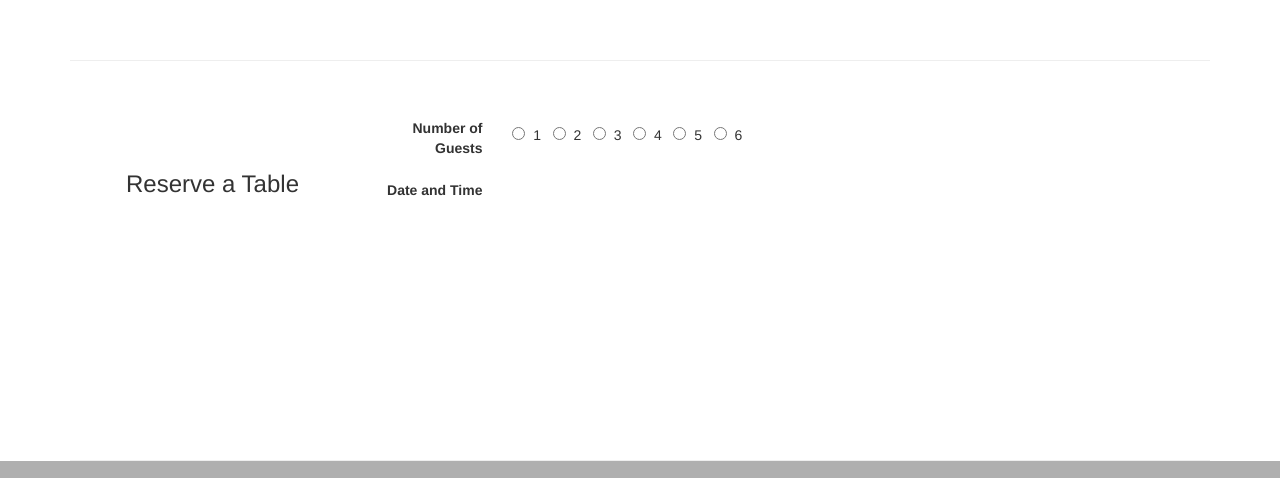
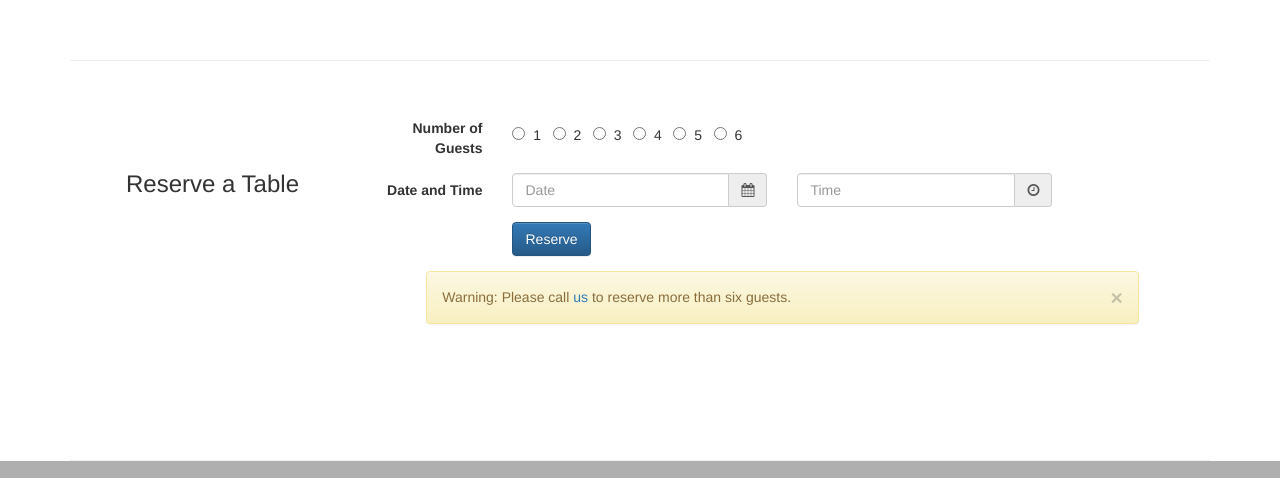
Before and after one commit to sersajar/conFusion3, a plain HTML site: page conFusion/index.html in a window 1280 px wide. Shown: the part 1654-2132 px from the top of the page. Drawn offline with nearby package versions, Linux system fonts and the light colour scheme.

Commit message:
finishing guests form week2

```diff
--- a/conFusion/index.html
+++ b/conFusion/index.html
@@ -190,8 +190,10 @@
                 <p style="padding: 20px;"></p>
                 <h3 align="center">Reserve a Table</h3>
             </div>
+
             <div class="col-xs-12 col-sm-9">
                 <form class="form-horizontal" role="form">
+
                     <div class="form-group">
                         <label class="col-sm-2 control-label">Number of Guests</label>
                         <div class="col-sm-10">
@@ -204,13 +206,57 @@
                             <input type="radio" name="number" value="6">&nbsp;&nbsp;6&nbsp;&nbsp;
                         </div>
                     </div>
+
+                    <!-- SMOKING SECTION
+                    <div class="form-group">
+                       <label class="control-label col-sm-2 col-xs-12">Section</label>
+                       <div class="col-sm-10 col-xs-12">
+                         <div class="btn-group" data-toggle="buttons">
+                           <label class="btn btn-success active">
+                             <input type="radio" name="options" id="option1" autocomplete="off" checked>Non Smoking
+                           </label>
+                           <label class="btn btn-danger">
+                          <input type="radio" name="options" id="option2" autocomplete="off">Smoking
+                           </label>
+                         </div>
+                       </div>
+                    </div> END SMOKING SECTION -->
+
                     <div class="form-group has-feedback has-feedback-right">
                         <label class="col-sm-2 control-label">Date and Time</label>
 
-                        <!-- ...............voy por aqui.................... -->
+                        <div class="col-xs-6 col-sm-4">
+                            <div class="input-group">
+                              <input type="text" class="form-control" placeholder="Date">
+                                <span class="input-group-addon"><i class="fa fa-calendar"></i></span>
+                            </div>
+                        </div>
+
+                        <div class="col-xs-6 col-sm-4">
+                            <div class="input-group">
+                              <input type="text" class="form-control" placeholder="Time">
+                                <span class="input-group-addon"><i class="fa fa-clock-o"></i></span>
+                            </div>
+                        </div>
                     </div>
+
+                    <div class="form-group">
+                        <div class="col-sm-offset-2 col-sm-10">
+                            <button type="submit" class="btn btn-primary">Reserve</button>
+                        </div>
+                    </div>
+
+                    <div class="form-group">
+                        <div class="alert alert-warning col-sm-offset-1 col-sm-10" role="alert">
+                            <button type="button" class="close" data-dismiss="alert" aria-label="Close"><span aria-hidden="true">&times;</span>
+                            </button>
+                            Warning: Please call <a href="contactus.html">us</a> to reserve more than six guests.
+                        </div>
+                    </div>
+
                 </form>
             </div>
+
         </div>
     </div>
 
```
